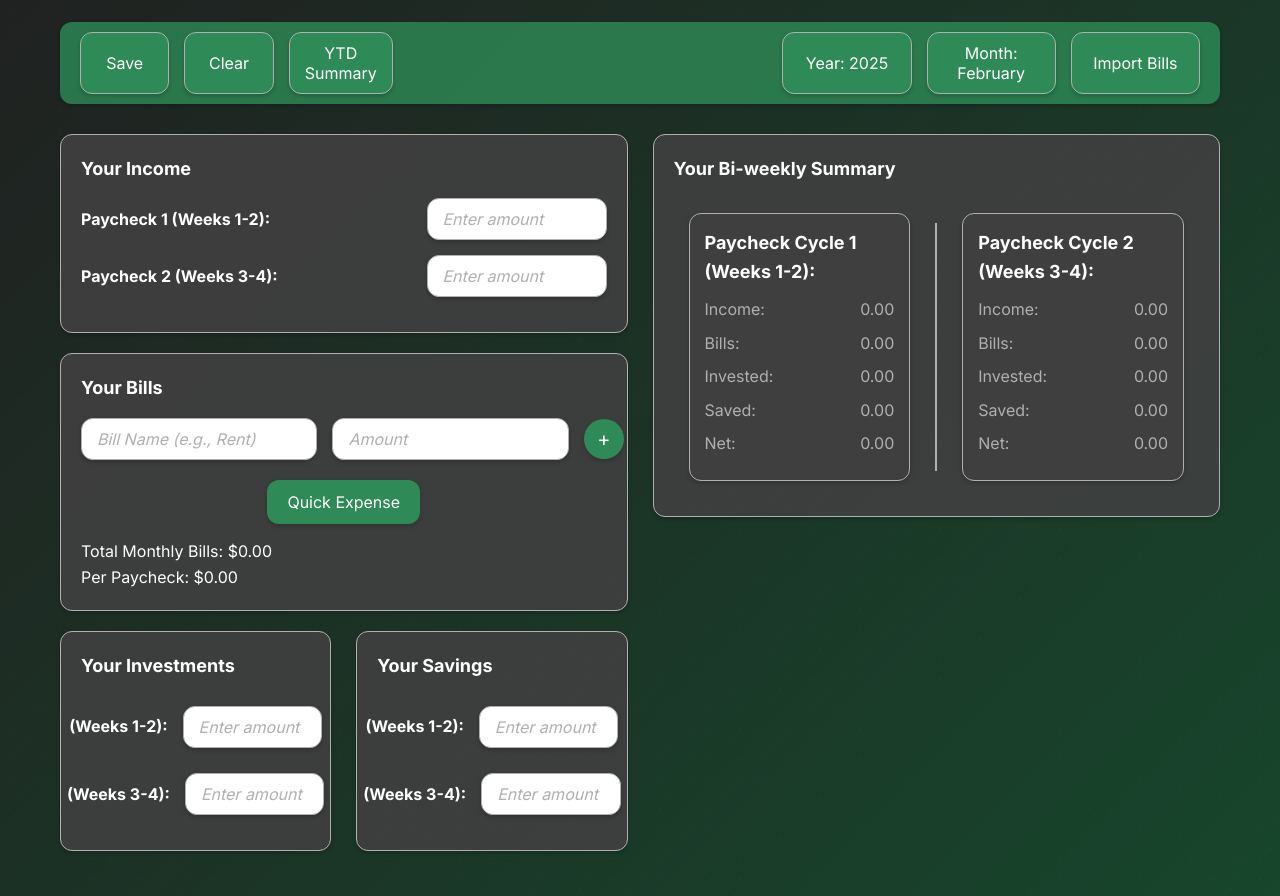
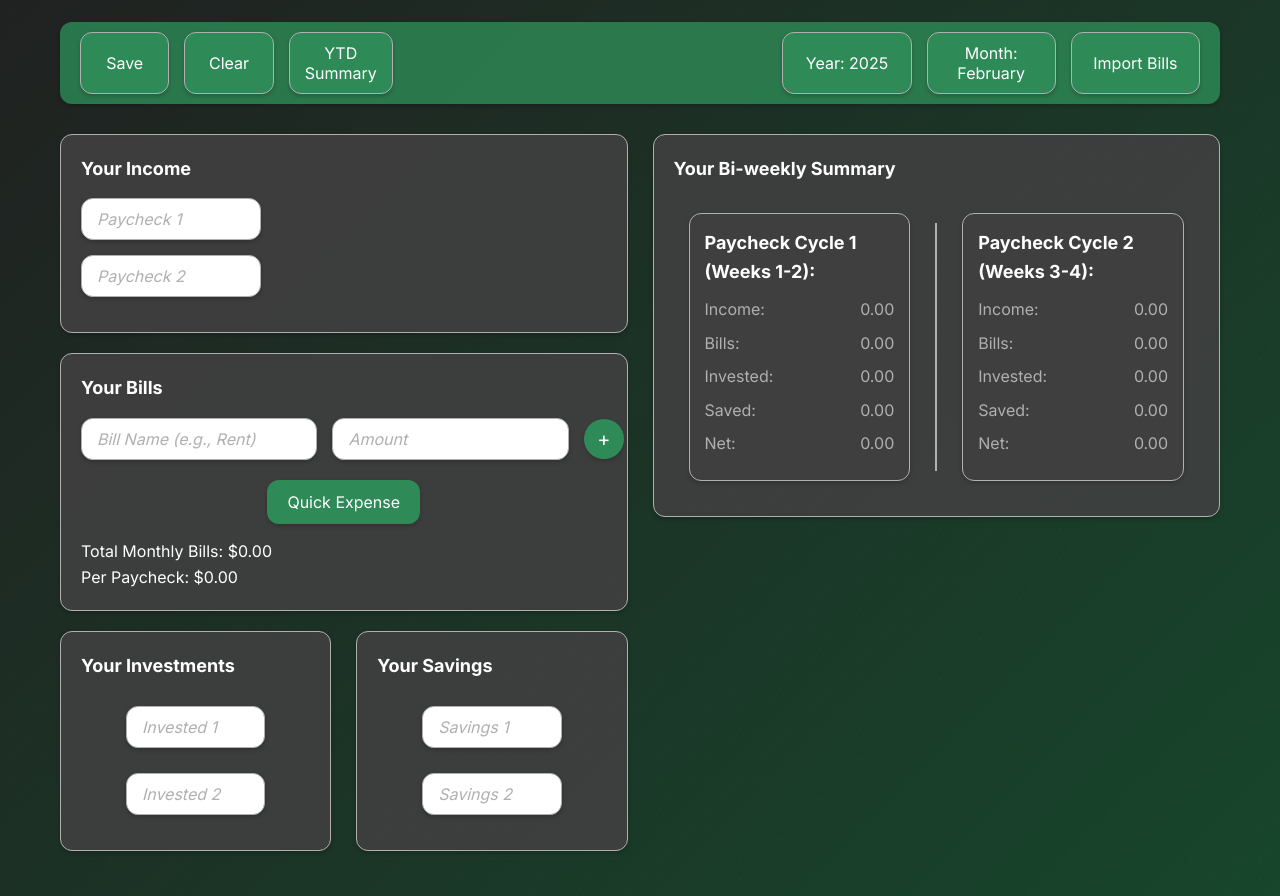
Before and after one commit to jdlong333/bip-bop-budget, a plain HTML site: page index.html in a window 1280 px wide. Shown: the part 81-977 px from the top of the page. Drawn offline with Linux system fonts and the light colour scheme.

Commit message:
Update index.html

```diff
--- a/index.html
+++ b/index.html
@@ -31,12 +31,10 @@
             <section class="income-section card">
                 <h2 class="section-heading">Your Income</h2>
                 <div class="input-group">
-                    <label for="paycheck1">Paycheck 1 (Weeks 1-2):</label>
-                    <input type="text" id="paycheck1" placeholder="Enter amount" onchange="updateIncome()" onkeypress="formatCurrency(event, this)" aria-label="Enter amount for Paycheck 1 (Weeks 1-2)">
+                    <input type="text" id="paycheck1" placeholder="Paycheck 1" onchange="updateIncome()" onkeypress="formatCurrency(event, this)" aria-label="Enter amount for Paycheck 1 (Weeks 1-2)">
                 </div>
                 <div class="input-group">
-                    <label for="paycheck2">Paycheck 2 (Weeks 3-4):</label>
-                    <input type="text" id="paycheck2" placeholder="Enter amount" onchange="updateIncome()" onkeypress="formatCurrency(event, this)" aria-label="Enter amount for Paycheck 2 (Weeks 3-4)">
+                    <input type="text" id="paycheck2" placeholder="Paycheck 2" onchange="updateIncome()" onkeypress="formatCurrency(event, this)" aria-label="Enter amount for Paycheck 2 (Weeks 3-4)">
                 </div>
             </section>
 
@@ -60,24 +58,20 @@
                 <section class="investing-section card half-section">
                     <h2 class="section-heading">Your Investments</h2>
                     <div class="input-group">
-                        <label for="invested1">(Weeks 1-2):</label>
-                        <input type="text" id="invested1" placeholder="Enter amount" onchange="updateInvesting()" onkeypress="formatCurrency(event, this)" aria-label="Enter investment amount for Weeks 1-2">
+                        <input type="text" id="invested1" placeholder="Invested 1" onchange="updateInvesting()" onkeypress="formatCurrency(event, this)" aria-label="Enter investment amount for Weeks 1-2">
                     </div>
                     <div class="input-group">
-                        <label for="invested2">(Weeks 3-4):</label>
-                        <input type="text" id="invested2" placeholder="Enter amount" onchange="updateInvesting()" onkeypress="formatCurrency(event, this)" aria-label="Enter investment amount for Weeks 3-4">
+                        <input type="text" id="invested2" placeholder="Invested 2" onchange="updateInvesting()" onkeypress="formatCurrency(event, this)" aria-label="Enter investment amount for Weeks 3-4">
                     </div>
                 </section>
 
                 <section class="savings-section card half-section">
                     <h2 class="section-heading">Your Savings</h2>
                     <div class="input-group">
-                        <label for="savings1">(Weeks 1-2):</label>
-                        <input type="text" id="savings1" placeholder="Enter amount" onchange="updateSavings()" onkeypress="formatCurrency(event, this)" aria-label="Enter savings amount for Weeks 1-2">
+                        <input type="text" id="savings1" placeholder="Savings 1" onchange="updateSavings()" onkeypress="formatCurrency(event, this)" aria-label="Enter savings amount for Weeks 1-2">
                     </div>
                     <div class="input-group">
-                        <label for="savings2">(Weeks 3-4):</label>
-                        <input type="text" id="savings2" placeholder="Enter amount" onchange="updateSavings()" onkeypress="formatCurrency(event, this)" aria-label="Enter savings amount for Weeks 3-4">
+                        <input type="text" id="savings2" placeholder="Savings 2" onchange="updateSavings()" onkeypress="formatCurrency(event, this)" aria-label="Enter savings amount for Weeks 3-4">
                     </div>
                 </section>
             </div>
```
